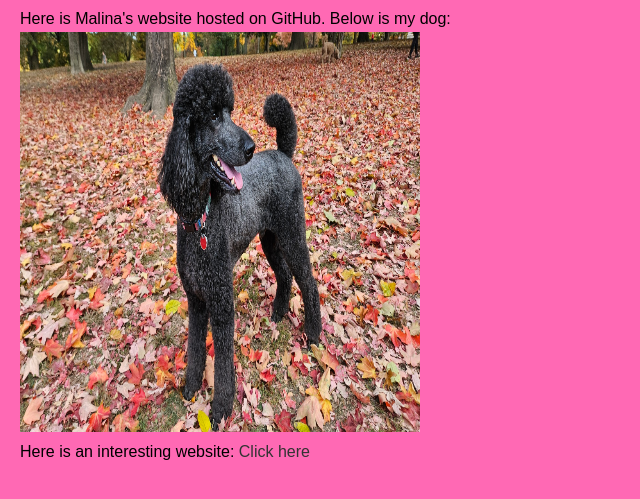
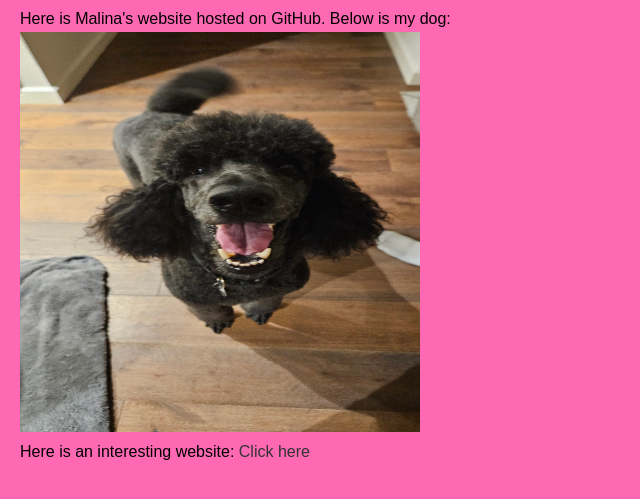
Before and after one commit to mferri26/mferri26.github.io, a plain HTML site: page index.html in a window 1280 px wide. Shown: the part 75-574 px from the top of the page, without its empty margins (0-640 px from the left). Drawn offline with Linux system fonts and the light colour scheme.

Commit message:
commit 5

```diff
--- a/index.html
+++ b/index.html
@@ -8,7 +8,7 @@
 <body>
   <h1>Welcome to my website!</h1>
   <p>Here is Malina's website hosted on GitHub. Below is my dog:</p>
-  <img src="Image-1.JPG" height="400" width="400">
+  <img src="Image-2.JPG" height="400" width="400">
   <p>Here is an interesting website: <a href="https://zoomquilt.org/"target="_blank"">Click here</a></p>
 </body>
 </html>
```
Also changed, not shown: Image-2.JPG (added), 1 other file.
